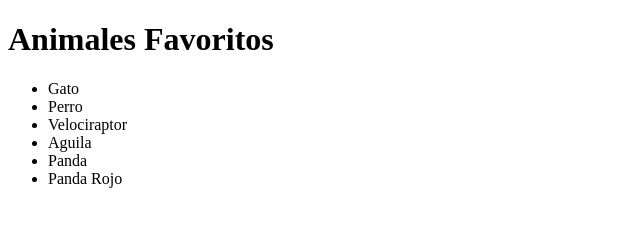
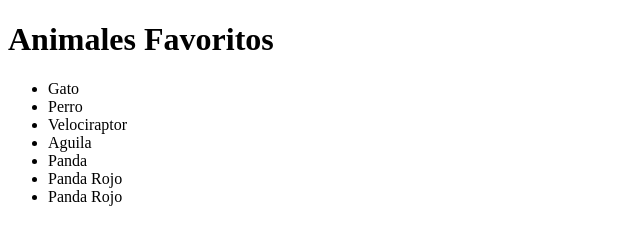
Before and after one commit to DanielSaeta/curso-github, a plain HTML site: page index.html in a window 1280 px wide. Shown: the whole page, without its empty margins (0-640 px from the left). Drawn offline with Linux system fonts and the light colour scheme.

Commit message:
Lista actualizada

```diff
--- a/index.html
+++ b/index.html
@@ -13,6 +13,7 @@
          <li> Aguila </li>
          <li> Panda </li>
          <li> Panda Rojo </li>
+         <li> Panda Rojo </li>
      </ul>
 </body>
 </html>
```
